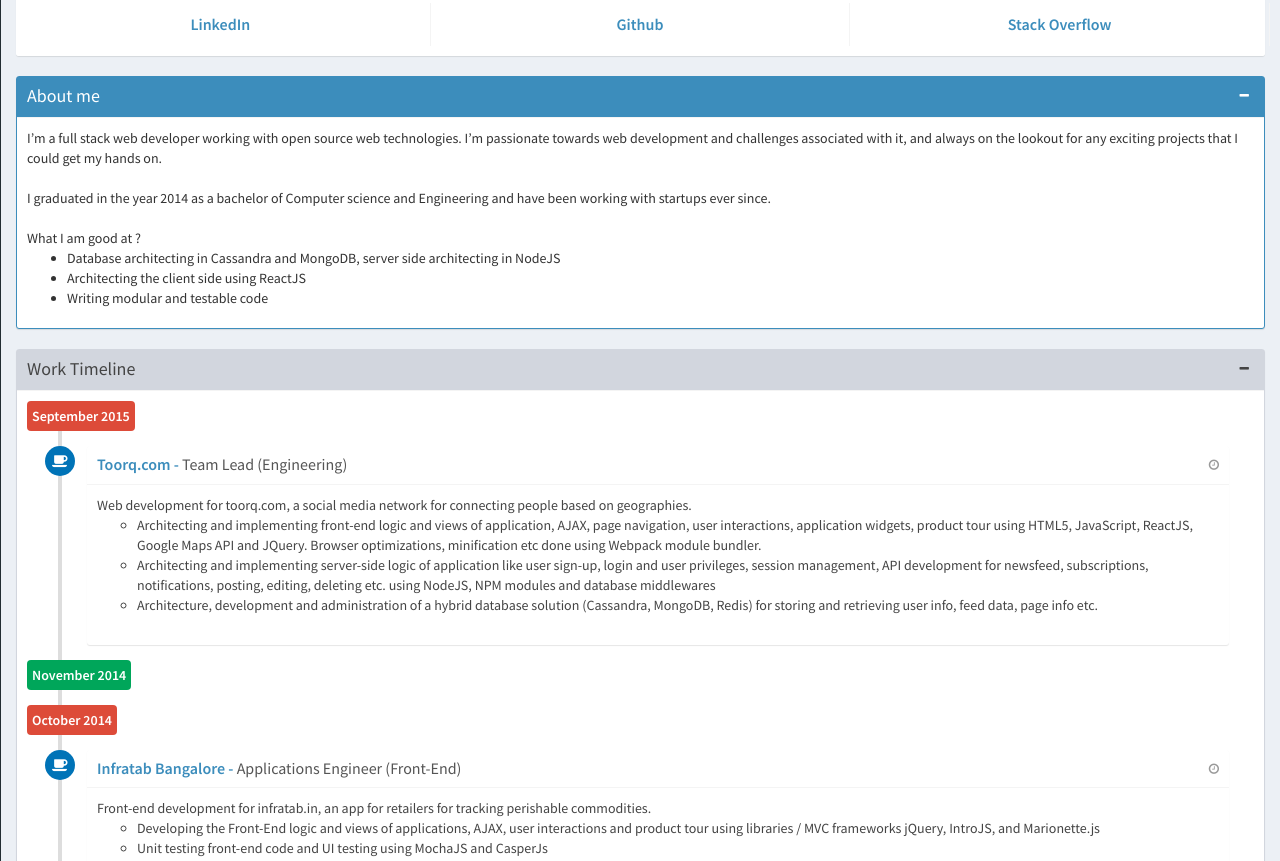
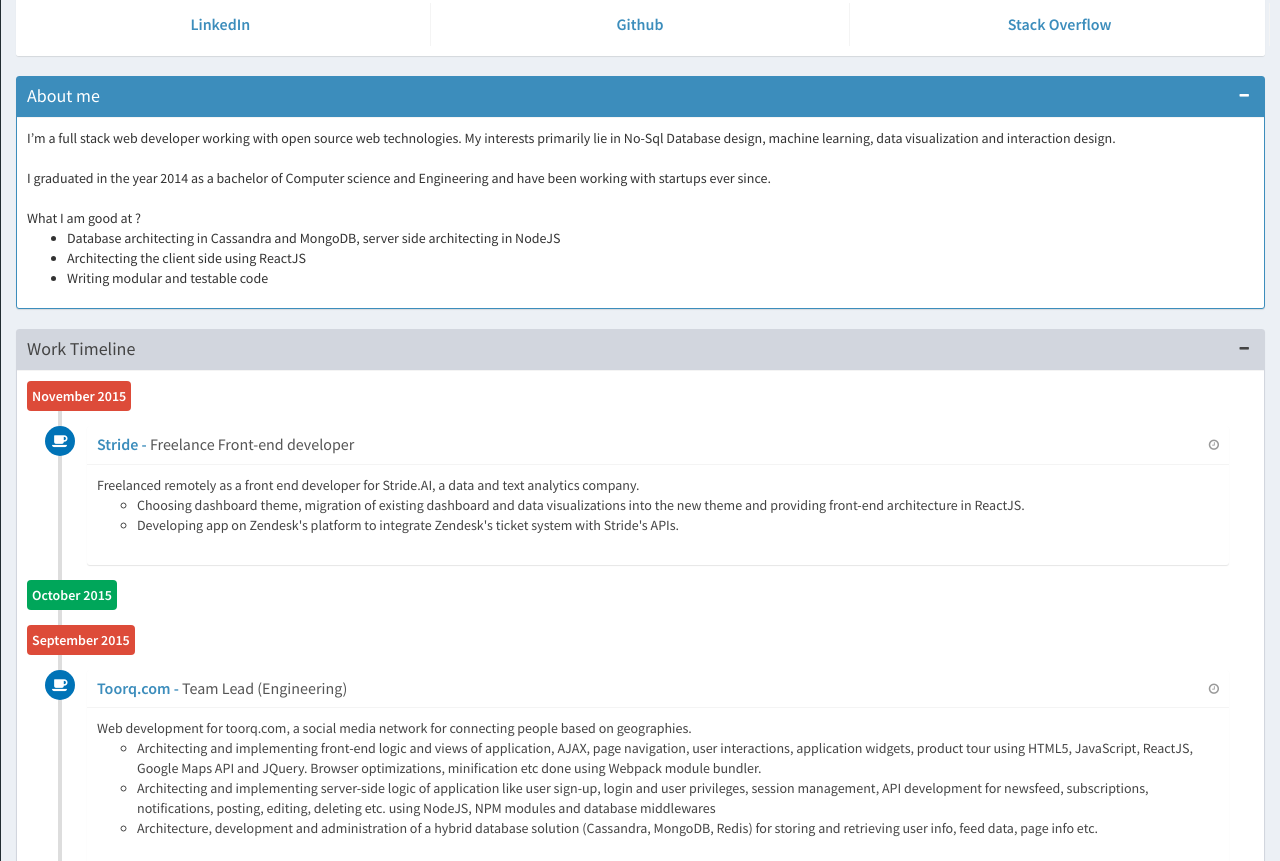
Before and after one commit to booleanhunter/portfolio, a plain HTML site: page index.html in a window 1280 px wide. Shown: the part 434-1295 px from the top of the page. Drawn offline with nearby package versions, Linux system fonts and the light colour scheme.

Commit message:
Updating work timeline with Stride

```diff
--- a/index.html
+++ b/index.html
@@ -101,7 +101,7 @@
                                             <button class="btn btn-box-tool" data-reactid=".0.1.1.1.0.0.0.1.0" onclick="toggleCollapse(event)"><i class="fa fa-minus" data-reactid=".0.1.1.1.0.0.0.1.0.0"></i></button>
                                         </div>
                                     </div>
-                                    <div class="box-body" data-reactid=".0.1.1.1.0.0.1"><span data-reactid=".0.1.1.1.0.0.1.0">I’m a full stack web developer working with open source web technologies. I’m passionate towards web development and challenges associated with it, and always on the lookout for any exciting projects that I could get my hands on.</span>
+                                    <div class="box-body" data-reactid=".0.1.1.1.0.0.1"><span data-reactid=".0.1.1.1.0.0.1.0">I’m a full stack web developer working with open source web technologies. My interests primarily lie in No-Sql Database design, machine learning, data visualization and interaction design.</span>
                                         <br data-reactid=".0.1.1.1.0.0.1.1:0">
                                         <br data-reactid=".0.1.1.1.0.0.1.1:1">
                                         <div data-reactid=".0.1.1.1.0.0.1.1:2"><span data-reactid=".0.1.1.1.0.0.1.1:2.0">I graduated in the year 2014 as a bachelor of Computer science and Engineering and have been working with startups ever since.</span>
@@ -127,6 +127,25 @@
                                     </div>
                                     <div class="box-body" data-reactid=".0.1.1.2.0.0.1"><span data-reactid=".0.1.1.2.0.0.1.0"></span>
                                         <ul class="timeline" data-reactid=".0.1.1.2.0.0.1.1">
+                                        <li class="time-label" data-reactid=".0.1.1.2.0.0.1.1.0:0"><span class="bg-red" data-reactid=".0.1.1.2.0.0.1.1.0:0.0">November 2015</span></li>
+                                        	<li data-reactid=".0.1.1.2.0.0.1.1.0:1"><i class="fa fa-coffee bg-blue" data-reactid=".0.1.1.2.0.0.1.1.0:1.0"></i>
+                                        	    <div class="timeline-item" data-reactid=".0.1.1.2.0.0.1.1.0:1.1"><span class="time" data-reactid=".0.1.1.2.0.0.1.1.0:1.1.0"><i class="fa fa-clock-o" data-reactid=".0.1.1.2.0.0.1.1.0:1.1.0.0"></i><span data-reactid=".0.1.1.2.0.0.1.1.0:1.1.0.1"></span></span>
+                                        	        <h3 class="timeline-header" data-reactid=".0.1.1.2.0.0.1.1.0:1.1.1"><a href="http://stride.ai/" target="_blank" data-reactid=".0.1.1.2.0.0.1.1.0:1.1.1.0">Stride -</a>
+                                        	            <span
+                                        	            data-reactid=".0.1.1.2.0.0.1.1.0:1.1.1.1"> Freelance Front-end developer</span>
+                                        	                </h3>
+                                        	        <div class="timeline-body" ><span >Freelanced remotely as a front end developer for Stride.AI, a data and text analytics company.</span>
+                                        	            <br >
+                                        	            <ul >
+                                        	                <li>Choosing dashboard theme, migration of existing dashboard and data visualizations into the new theme and providing front-end architecture in ReactJS.
+                                        	                </li>
+                                        	                <li >Developing app on Zendesk's platform to integrate Zendesk's ticket system with Stride's APIs.</li>
+                                        	            </ul>
+                                        	        </div>
+                                        	        <div class="timeline-footer" data-reactid=".0.1.1.2.0.0.1.1.0:1.1.3"></div>
+                                        	    </div>
+                                        	</li>
+                                        	<li class="time-label" data-reactid=".0.1.1.2.0.0.1.1.0:0"><span class="bg-green" data-reactid=".0.1.1.2.0.0.1.1.0:0.0">October 2015</span></li>
                                             <li class="time-label" data-reactid=".0.1.1.2.0.0.1.1.0:0"><span class="bg-red" data-reactid=".0.1.1.2.0.0.1.1.0:0.0">September 2015</span></li>
                                             <li data-reactid=".0.1.1.2.0.0.1.1.0:1"><i class="fa fa-coffee bg-blue" data-reactid=".0.1.1.2.0.0.1.1.0:1.0"></i>
                                                 <div class="timeline-item" data-reactid=".0.1.1.2.0.0.1.1.0:1.1"><span class="time" data-reactid=".0.1.1.2.0.0.1.1.0:1.1.0"><i class="fa fa-clock-o" data-reactid=".0.1.1.2.0.0.1.1.0:1.1.0.0"></i><span data-reactid=".0.1.1.2.0.0.1.1.0:1.1.0.1"></span></span>
```
